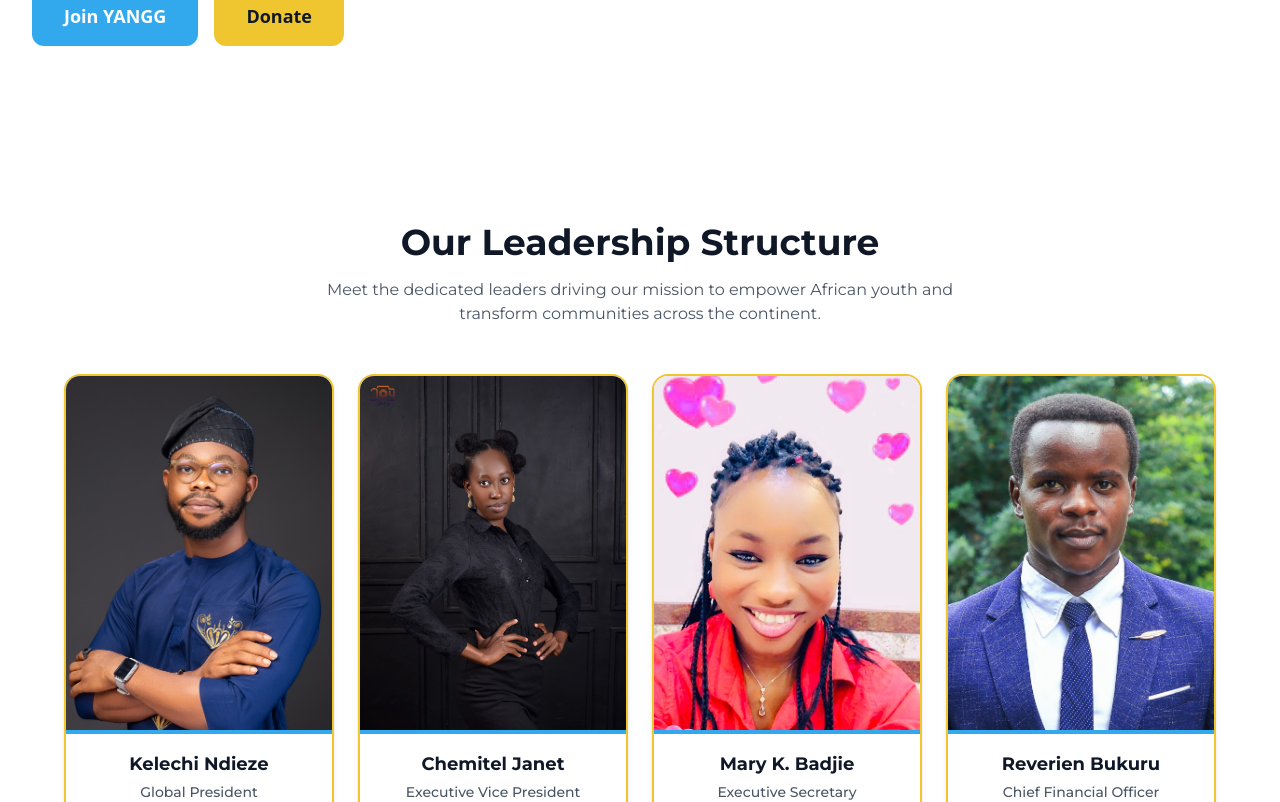
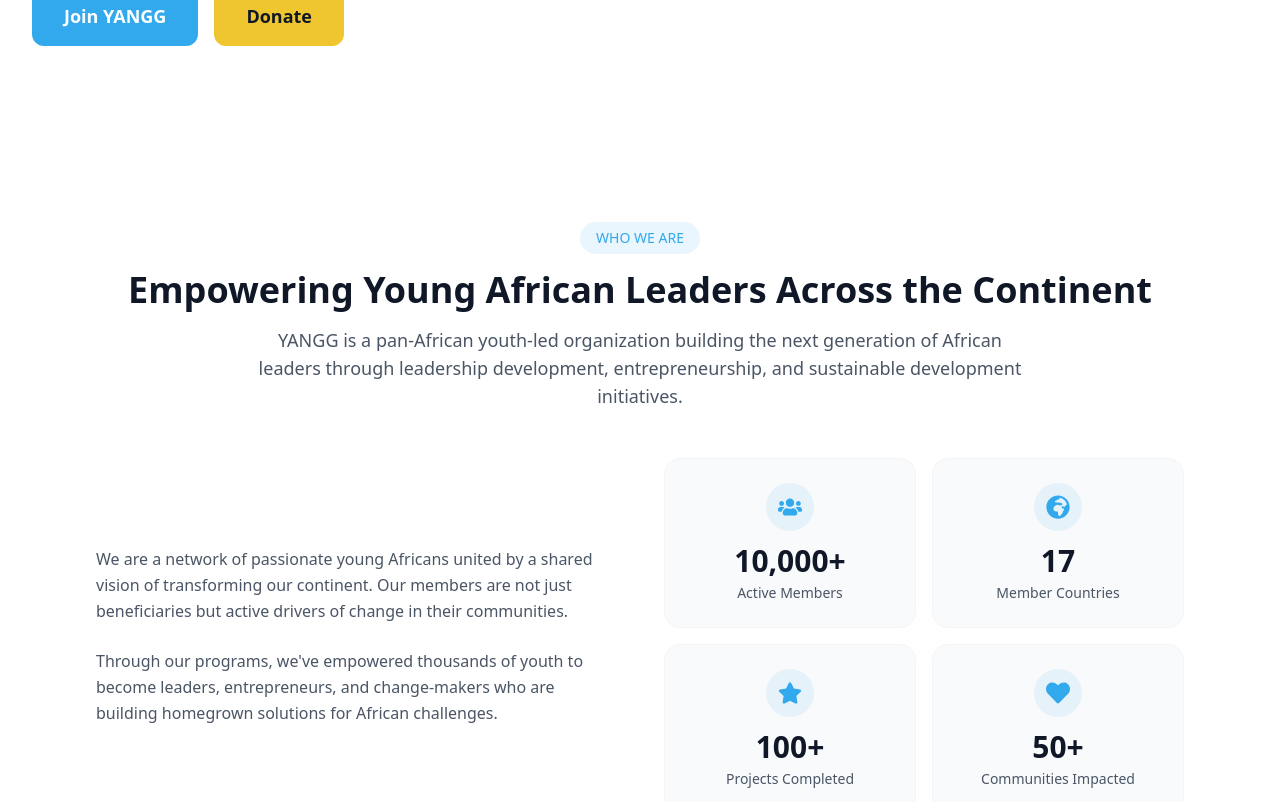
Before and after one commit to NateSewel/yangg-website, a React (Vite) app: page / in a window 1280 px wide. Shown: the part 700-1502 px from the top of the page. Built offline with nearby package versions, Linux system fonts and the light colour scheme; no server answers.

Commit message:
Updated the Homepage

```diff
--- /dev/null
+++ b/src/components/AboutBriefSection.jsx
@@ -0,0 +1,98 @@
+import React from 'react'
+import { motion } from 'framer-motion'
+import { fadeIn, textVariant } from '../utils/motion'
+import { FaUsers, FaGlobeAfrica, FaStar, FaHeart } from 'react-icons/fa'
+import { useTranslation } from 'react-i18next'
+
+const AboutBriefSection = () => {
+  const { t } = useTranslation()
+
+  const stats = [
+    { icon: <FaUsers className="w-6 h-6" />, value: "10,000+", labelKey: "aboutBrief.stat1" },
+    { icon: <FaGlobeAfrica className="w-6 h-6" />, value: "17", labelKey: "aboutBrief.stat2" },
+    { icon: <FaStar className="w-6 h-6" />, value: "100+", labelKey: "aboutBrief.stat3" },
+    { icon: <FaHeart className="w-6 h-6" />, value: "50+", labelKey: "aboutBrief.stat4" }
+  ]
+
+  return (
+    <section className="section-container bg-white dark:bg-gray-900">
+      <div className="max-w-7xl mx-auto px-4 sm:px-6 lg:px-8">
+        <motion.div
+          variants={fadeIn('up', 0.2)}
+          initial="hidden"
+          whileInView="show"
+          className="text-center mb-12"
+        >
+          <motion.span
+            variants={fadeIn('up', 0.1)}
+            className="inline-block px-4 py-1.5 bg-[#32a8ed]/10 dark:bg-[#32a8ed]/20 text-[#32a8ed] dark:text-[#32a8ed] rounded-full text-sm font-medium mb-4"
+          >
+            {t('aboutBrief.tag')}
+          </motion.span>
+          <motion.h2
+            variants={textVariant(0.2)}
+            className="text-2xl sm:text-3xl md:text-4xl font-bold text-gray-900 dark:text-white mb-4"
+          >
+            {t('aboutBrief.title')}
+          </motion.h2>
+          <motion.p
+            variants={fadeIn('up', 0.3)}
+            className="text-gray-600 dark:text-gray-300 max-w-3xl mx-auto text-base sm:text-lg"
+          >
+            {t('aboutBrief.description')}
+          </motion.p>
+        </motion.div>
+
+        <div className="grid grid-cols-1 lg:grid-cols-2 gap-8 lg:gap-12 items-center">
+          <motion.div
+            variants={fadeIn('right', 0.3)}
+            initial="hidden"
+            whileInView="show"
+            className="space-y-6"
+          >
+            <motion.p
+              variants={fadeIn('up', 0.4)}
+              className="text-gray-600 dark:text-gray-300 leading-relaxed"
+            >
+              {t('aboutBrief.content1')}
+            </motion.p>
+            <motion.p
+              variants={fadeIn('up', 0.5)}
+              className="text-gray-600 dark:text-gray-300 leading-relaxed"
+            >
+              {t('aboutBrief.content2')}
+            </motion.p>
+          </motion.div>
+
+          <motion.div
+            variants={fadeIn('left', 0.3)}
+            initial="hidden"
+            whileInView="show"
+            className="grid grid-cols-2 gap-4"
+          >
+            {stats.map((stat, index) => (
+              <motion.div
+                key={index}
+                variants={fadeIn('up', 0.2 * (index + 1))}
+                whileHover={{ scale: 1.05 }}
+                className="bg-gray-50 dark:bg-gray-800 rounded-2xl p-6 text-center border border-gray-100 dark:border-gray-700 hover:shadow-lg transition-all"
+              >
+                <div className="w-12 h-12 bg-[#32a8ed]/10 dark:bg-[#32a8ed]/20 rounded-full flex items-center justify-center mx-auto mb-3 text-[#32a8ed] dark:text-[#32a8ed]">
+                  {stat.icon}
+                </div>
+                <p className="text-2xl sm:text-3xl font-bold text-gray-900 dark:text-white mb-1">
+                  {stat.value}
+                </p>
+                <p className="text-gray-600 dark:text-gray-400 text-sm">
+                  {t(stat.labelKey)}
+                </p>
+              </motion.div>
+            ))}
+          </motion.div>
+        </div>
+      </div>
+    </section>
+  )
+}
+
+export default AboutBriefSection
--- a/src/i18n.js
+++ b/src/i18n.js
@@ -29,6 +29,17 @@
       "about.feature1Desc": "To raise global youth leaders who are rooted in sustainability for African transformation.",
       "about.feature2Title": "Our Mission",
       "about.feature2Desc": "To build a network of global leaders who are passionate about African transformation.",
+
+      // About Brief Section
+      "aboutBrief.tag": "WHO WE ARE",
+      "aboutBrief.title": "Empowering Young African Leaders Across the Continent",
+      "aboutBrief.description": "YANGG is a pan-African youth-led organization building the next generation of African leaders through leadership development, entrepreneurship, and sustainable development initiatives.",
+      "aboutBrief.stat1": "Active Members",
+      "aboutBrief.stat2": "Member Countries",
+      "aboutBrief.stat3": "Projects Completed",
+      "aboutBrief.stat4": "Communities Impacted",
+      "aboutBrief.content1": "We are a network of passionate young Africans united by a shared vision of transforming our continent. Our members are not just beneficiaries but active drivers of change in their communities.",
+      "aboutBrief.content2": "Through our programs, we've empowered thousands of youth to become leaders, entrepreneurs, and change-makers who are building homegrown solutions for African challenges.",
 
       // Features Section
       "features.title": "How We Empower the African Youth",
@@ -232,6 +243,17 @@
       "about.feature2Title": "Autonomisation des Jeunes",
       "about.feature2Desc": "Nous investissons dans le potentiel des jeunes, leur fournissant des compétences, des réseaux et des plateformes pour devenir des leaders et des agents de changement.",
 
+      // About Brief Section
+      "aboutBrief.tag": "QUI NOUS SOMMES",
+      "aboutBrief.title": "Autonomiser les Jeunes Leaders Africains à Travers le Continent",
+      "aboutBrief.description": "YANGG est une organisation panafricaine dirigée par des jeunes qui construit la prochaine génération de leaders africains grâce au développement du leadership, l'entrepreneuriat et les initiatives de développement durable.",
+      "aboutBrief.stat1": "Membres Actifs",
+      "aboutBrief.stat2": "Pays Membres",
+      "aboutBrief.stat3": "Projets Complétés",
+      "aboutBrief.stat4": "Communautés Impactées",
+      "aboutBrief.content1": "Nous sommes un réseau de jeunes Africains passionnés unis par une vision partagée de la transformation de notre continent. Nos membres ne sont pas seulement des bénéficiaires mais des acteurs actifs du changement dans leurs communautés.",
+      "aboutBrief.content2": "À travers nos programmes, nous avons autonomisé des milliers de jeunes pour devenir des leaders, entrepreneurs et créateurs de changement qui construisent des solutions locales pour les défis africains.",
+
       // Features Section
       "features.title": "Comment Nous Autonomisons la Jeunesse Africaine",
       "features.subtitle": "Notre approche en quatre étapes pour former la prochaine génération de leaders africains",
@@ -434,6 +456,17 @@
       "about.feature2Title": "Empoderamiento Juvenil",
       "about.feature2Desc": "Invertimos en el potencial de los jóvenes, proporcionándoles habilidades, redes y plataformas para convertirse en líderes y agentes de cambio.",
 
+      // About Brief Section
+      "aboutBrief.tag": "QUIÉNES SOMOS",
+      "aboutBrief.title": "Empoderando a los Jóvenes Líderes Africanos a Través del Continente",
+      "aboutBrief.description": "YANGG es una organización panafricana dirigida por jóvenes que construye la próxima generación de líderes africanos a través del desarrollo del liderazgo, el emprendimiento y las iniciativas de desarrollo sostenible.",
+      "aboutBrief.stat1": "Miembros Activos",
+      "aboutBrief.stat2": "Países Miembros",
+      "aboutBrief.stat3": "Proyectos Completados",
+      "aboutBrief.stat4": "Comunidades Impactadas",
+      "aboutBrief.content1": "Somos una red de apasionados jóvenes africanos unidos por una visión compartida de transformar nuestro continente. Nuestros miembros no son solo beneficiarios sino conductores activos del cambio en sus comunidades.",
+      "aboutBrief.content2": "A través de nuestros programas, hemos empoderado a miles de jóvenes para convertirse en líderes, emprendedores y creadores de cambio que están construyendo soluciones locales para los desafíos africanos.",
+
       // Features Section
       "features.title": "Cómo Empoderamos a la Juventud Africana",
       "features.subtitle": "Nuestro enfoque de cuatro pasos para formar la próxima generación de líderes africanos",
--- a/src/pages/HomePage.jsx
+++ b/src/pages/HomePage.jsx
@@ -1,5 +1,6 @@
 import React from 'react'
 import Hero from '../components/Hero'
+import AboutBriefSection from '../components/AboutBriefSection'
 import TeamSection from '../components/TeamSection'
 import TestimonialsSection from '../components/TestimonialsSection'
 import ContactSection from '../components/ContactSection'
@@ -13,6 +14,7 @@
       <div className="overflow-hidden">
         <Navbar />
         <Hero />
+        <AboutBriefSection />
         <TeamSection />
         <TestimonialsSection />
         <ContactSection />
```
